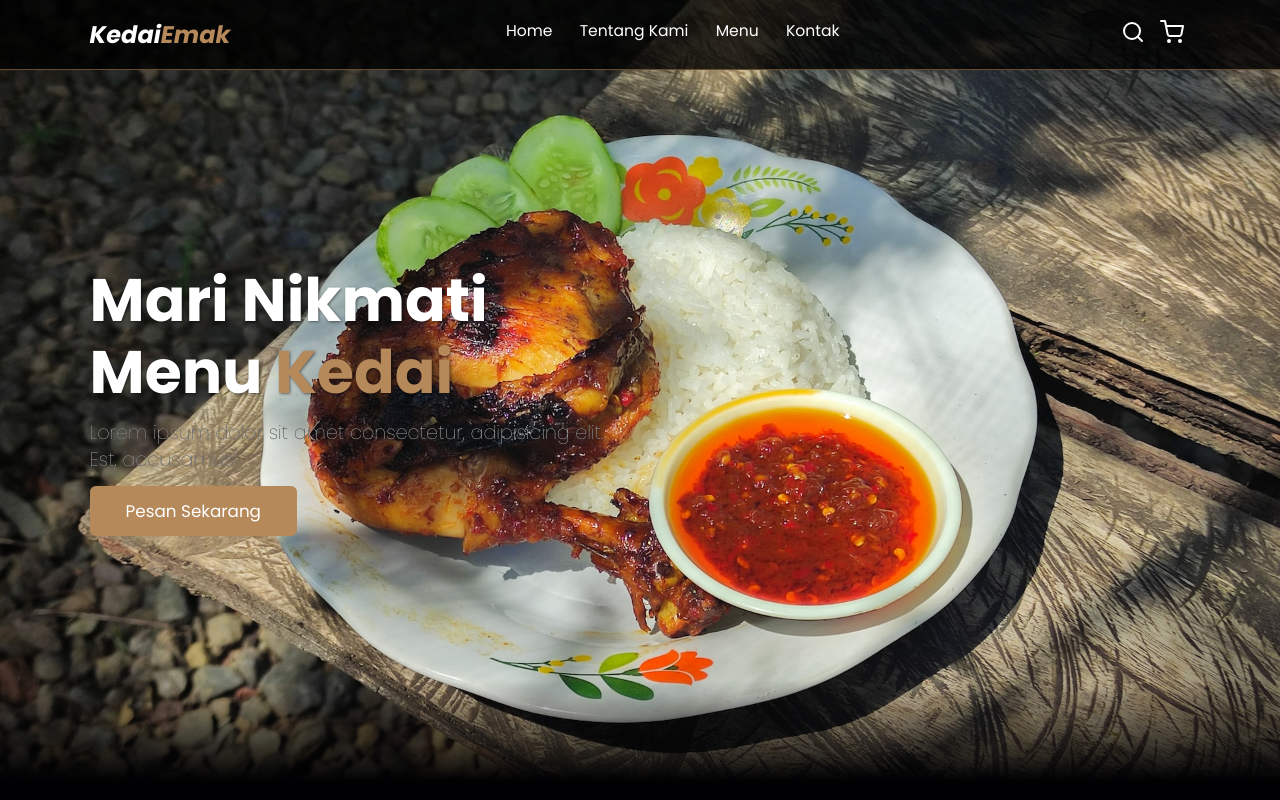
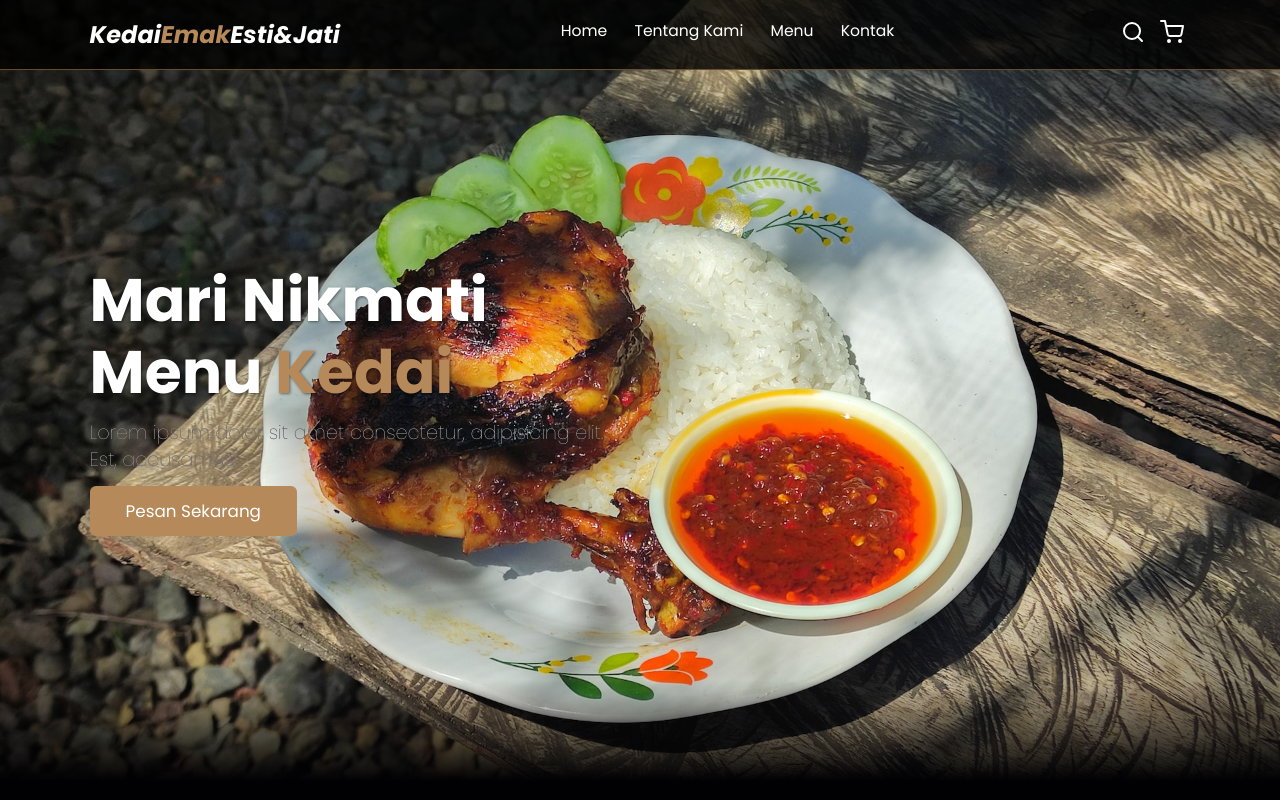
Before and after one commit to mariatyas/kedai-emak, a plain HTML site: page index.html in a window 1280 px wide. Shown: the top 800 px of the page. Drawn offline with nearby package versions, Linux system fonts and the light colour scheme.

Commit message:
modified:   index.html

```diff
--- a/index.html
+++ b/index.html
@@ -23,7 +23,7 @@
   <body>
     <!-- Navbar start -->
     <nav class="navbar">
-      <a href="#" class="navbar-logo">Kedai<span>Emak</span></a>
+      <a href="#" class="navbar-logo">Kedai<span>Emak</span>Esti&Jati</a>
 
       <div class="navbar-nav">
         <a href="#home">Home</a>
```
